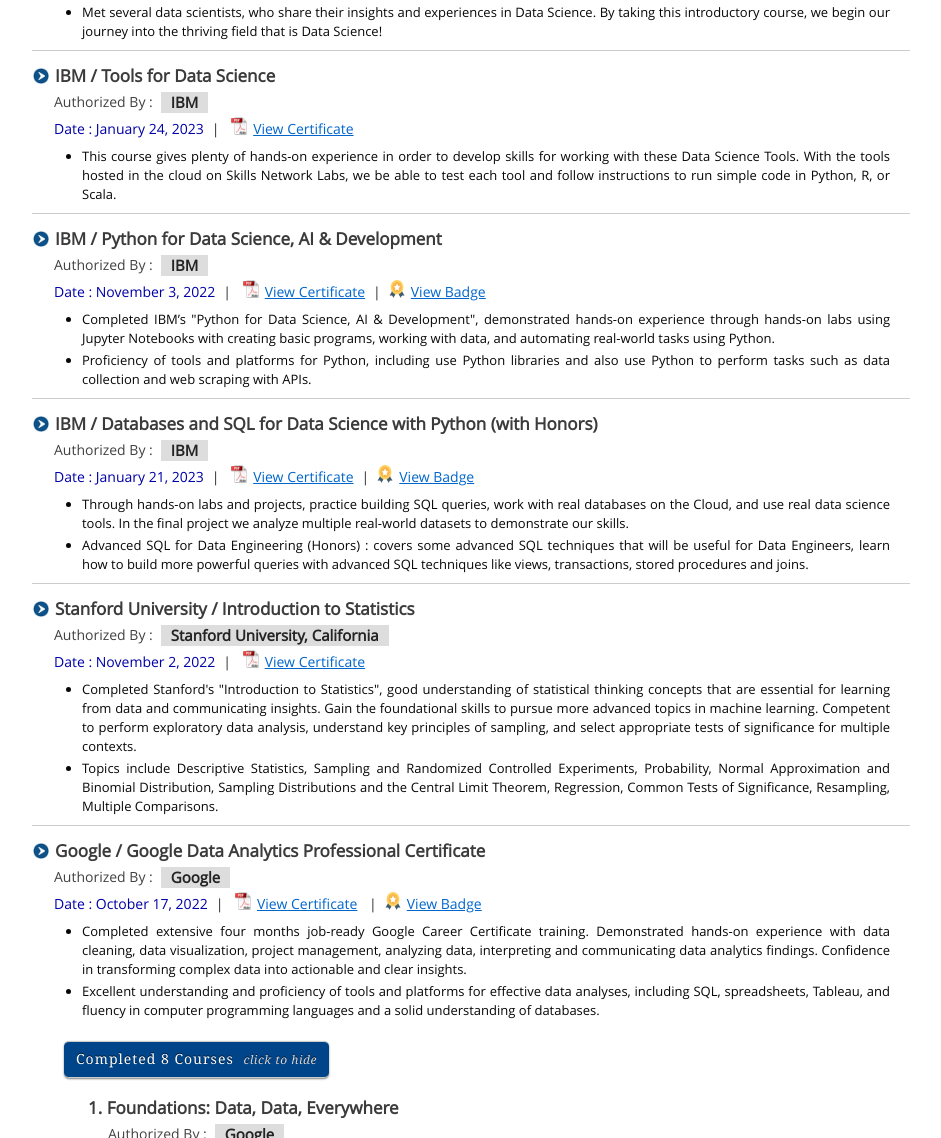
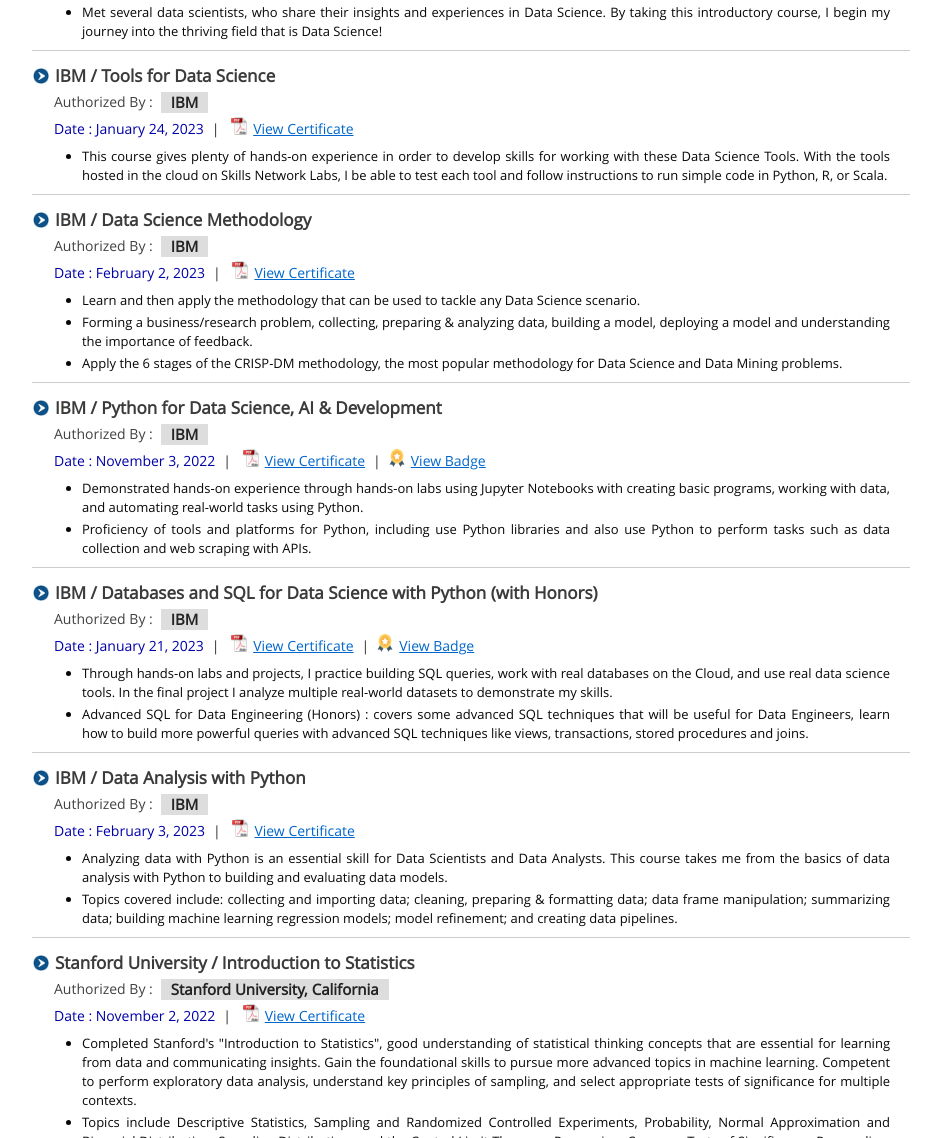
Before and after one commit to felicebenita/felicebtan.github.io, a plain HTML site: page personal/resume-edu.html in a window 1280 px wide. Shown: the part 598-1736 px from the top of the page, without its empty margins (175-1116 px from the left). Drawn offline with Linux system fonts and the light colour scheme.

Commit message:
Initial Commit

```diff
--- a/personal/resume-edu.html
+++ b/personal/resume-edu.html
@@ -79,7 +79,7 @@
                         <img class="ico" src="assets/images/pdf-icon.png"/><a href="https://www.coursera.org/account/accomplishments/certificate/M57X9RHBXC2W" target="_blank">View Certificate</a></span>
                         <span class="cls4">
                             <ul class="list-desc">
-                            	<li>Met several data scientists, who share their insights and experiences in Data Science. By taking this introductory course, we begin our journey into the thriving field that is Data Science!</li>
+                            	<li>Met several data scientists, who share their insights and experiences in Data Science. By taking this introductory course, I begin my journey into the thriving field that is Data Science!</li>
                             </ul>
                         </span>
                     </li>
@@ -90,7 +90,20 @@
                         <img class="ico" src="assets/images/pdf-icon.png"/><a href="https://www.coursera.org/account/accomplishments/certificate/6PS27DNAJNXT" target="_blank">View Certificate</a></span>
                         <span class="cls4">
                             <ul class="list-desc">
-                            	<li>This course gives plenty of hands-on experience in order to develop skills for working with these Data Science Tools. With the tools hosted in the cloud on Skills Network Labs, we be able to test each tool and follow instructions to run simple code in Python, R, or Scala.</li>
+                            	<li>This course gives plenty of hands-on experience in order to develop skills for working with these Data Science Tools. With the tools hosted in the cloud on Skills Network Labs, I be able to test each tool and follow instructions to run simple code in Python, R, or Scala.</li>
+                            </ul>
+                        </span>
+                    </li>
+                    <li>
+                        <h3><img class="bul-li" src="assets/images/sk-li.png"/>IBM / Data Science Methodology</h3>
+                        <span class="cls0">Authorized By :</span><span class="cls1">IBM</span><br/>
+                        <span class="cls2">Date : February 2, 2023<span class="cls3">|</span>
+                        <img class="ico" src="assets/images/pdf-icon.png"/><a href="https://www.coursera.org/account/accomplishments/certificate/WQMPFUXLBEBE" target="_blank">View Certificate</a></span>
+                        <span class="cls4">
+                            <ul class="list-desc">
+                            	<li>Learn and then apply the methodology that can be used to tackle any Data Science scenario.</li>
+                                <li>Forming a business/research problem, collecting, preparing & analyzing data, building a model, deploying a model and understanding the importance of feedback.</li>
+                                <li>Apply the 6 stages of the CRISP-DM methodology, the most popular methodology for Data Science and Data Mining problems.</li>
                             </ul>
                         </span>
                     </li>
@@ -101,7 +114,7 @@
                         <img class="ico" src="assets/images/pdf-icon.png"/><a href="https://www.coursera.org/account/accomplishments/certificate/3N98DVUNX8SJ" target="_blank">View Certificate</a><span class="cls3">|</span><img class="ico" src="assets/images/badge-ico.png"/><a href="certificates/PythonforDataScienceandAI_Badge.pdf" target="_blank">View Badge</a></span>
                         <span class="cls4">
                             <ul class="list-desc">
-                            	<li>Completed IBM’s "Python for Data Science, AI & Development", demonstrated hands-on experience through hands-on labs using Jupyter Notebooks with creating basic programs, working with data, and automating real-world tasks using Python.</li>
+                            	<li>Demonstrated hands-on experience through hands-on labs using Jupyter Notebooks with creating basic programs, working with data, and automating real-world tasks using Python.</li>
                                 <li>Proficiency of tools and platforms for Python, including use Python libraries and also use Python to perform tasks such as data collection and web scraping with APIs.</li>
                             </ul>
                         </span>
@@ -113,8 +126,21 @@
                         <img class="ico" src="assets/images/pdf-icon.png"/><a href="https://www.coursera.org/account/accomplishments/certificate/3KG4U755UMF5" target="_blank">View Certificate</a><span class="cls3">|</span><img class="ico" src="assets/images/badge-ico.png"/><a href="certificates/DatabasesandSQLforDataScience_Badge.pdf" target="_blank">View Badge</a></span>
                         <span class="cls4">
                             <ul class="list-desc">
-                            	<li>Through hands-on labs and projects, practice building SQL queries, work with real databases on the Cloud, and use real data science tools. In the final project we analyze multiple real-world datasets to demonstrate our skills.</li>
+                            	<li>Through hands-on labs and projects, I practice building SQL queries, work with real databases on the Cloud, and use real data science tools. In the final project I analyze multiple real-world datasets to demonstrate my skills.</li>
                                 <li>Advanced SQL for Data Engineering (Honors) : covers some advanced SQL techniques that will be useful for Data Engineers, learn how to build more powerful queries with advanced SQL techniques like views, transactions, stored procedures and joins.</li>
+                            </ul>
+                        </span>
+                    </li>
+                    <li>
+                        <h3><img class="bul-li" src="assets/images/sk-li.png"/>IBM / Data Analysis with Python</h3>
+                        <span class="cls0">Authorized By :</span><span class="cls1">IBM</span><br/>
+                        <span class="cls2">Date : February 3, 2023<span class="cls3">|</span>
+                        <img class="ico" src="assets/images/pdf-icon.png"/><a href="
+https://www.coursera.org/account/accomplishments/certificate/NGYVYB6EXEDT" target="_blank">View Certificate</a></span>
+                        <span class="cls4">
+                            <ul class="list-desc">
+                            	<li>Analyzing data with Python is an essential skill for Data Scientists and Data Analysts. This course takes me from the basics of data analysis with Python to building and evaluating data models.</li>
+                                <li>Topics covered include: collecting and importing data; cleaning, preparing & formatting data; data frame manipulation; summarizing data; building machine learning regression models; model refinement; and creating data pipelines.</li>
                             </ul>
                         </span>
                     </li>
```
